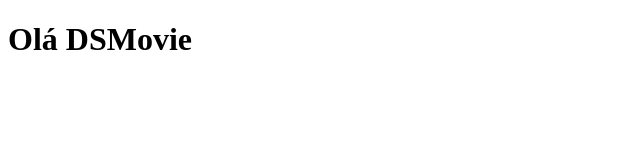
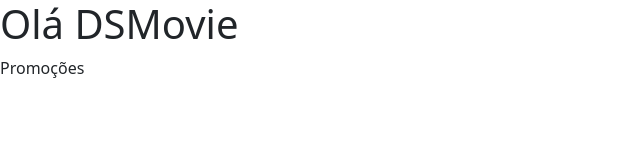
Before and after one commit to heus-N/dsmovie, a plain HTML site: page index.html in a window 1280 px wide. Shown: the whole page, without its empty margins (0-640 px from the left). Drawn offline with nearby package versions, Linux system fonts and the light colour scheme.

Commit message:
bootstrap

```diff
--- a/index.html
+++ b/index.html
@@ -5,8 +5,10 @@
     <meta http-equiv="X-UA-Compatible" content="IE=edge">
     <meta name="viewport" content="width=device-width, initial-scale=1.0">
     <title>DSMovie</title>
+    <link href="https://cdn.jsdelivr.net/npm/bootstrap@5.1.3/dist/css/bootstrap.min.css" rel="stylesheet" integrity="sha384-1BmE4kWBq78iYhFldvKuhfTAU6auU8tT94WrHftjDbrCEXSU1oBoqyl2QvZ6jIW3" crossorigin="anonymous">
 </head>
 <body>
     <h1>Olá DSMovie</h1>
+    <p>Promoções</p>
 </body>
 </html>
```
